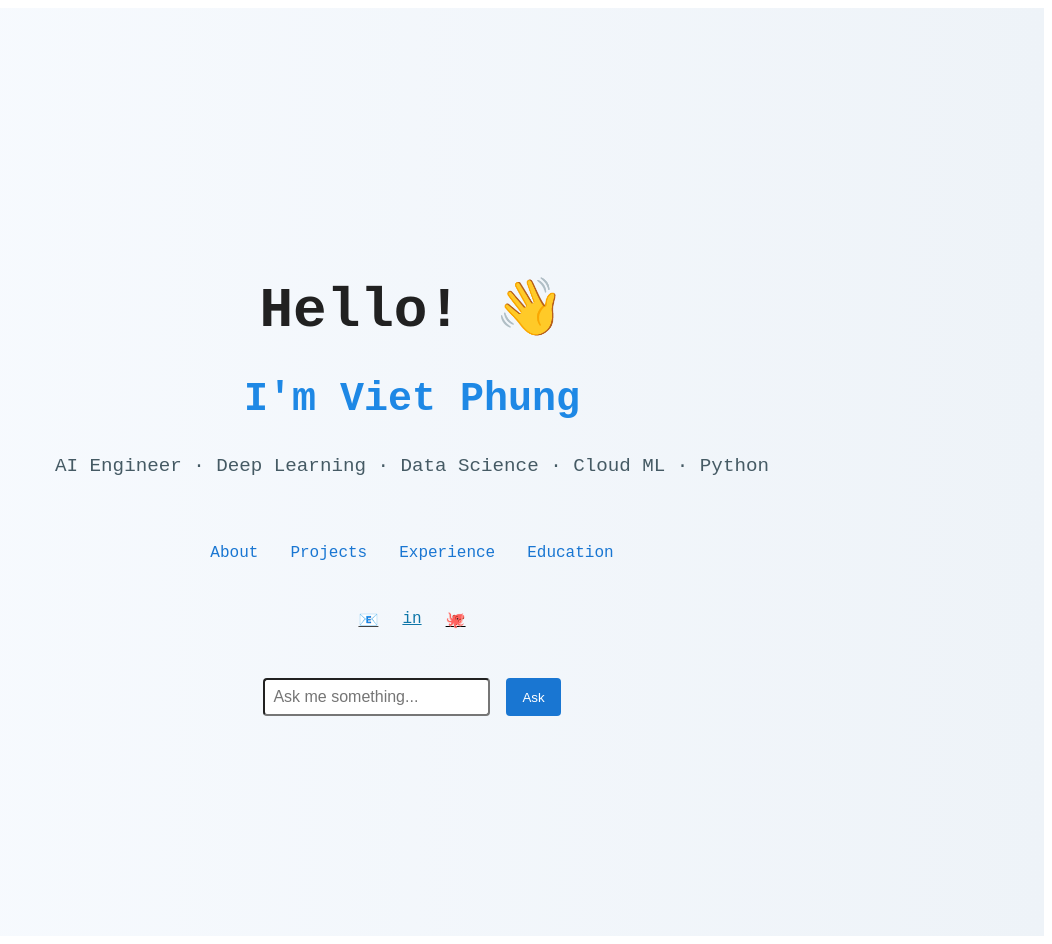
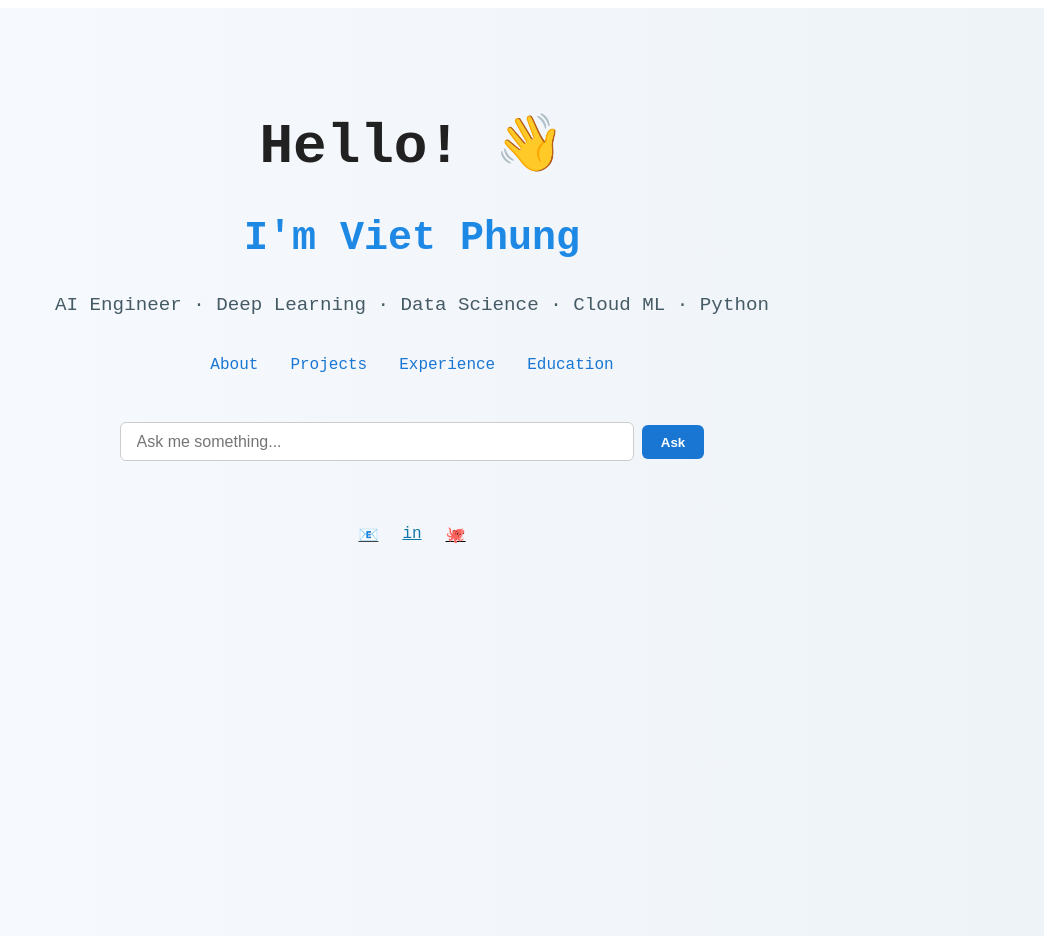
Before and after one commit to quocvietphung/portfolio_vite_react, a React (Vite) app: page / in a window 1280 px wide. Shown: the whole page, without its empty margins (228-1280 px from the left). Built offline with nearby package versions, Linux system fonts and the light colour scheme.

Commit message:
add typewriter effect and improve about me section in App component

```diff
--- a/src/App.jsx
+++ b/src/App.jsx
@@ -1,8 +1,36 @@
-import React, { useState, useEffect } from 'react'
+import React, { useState, useRef } from 'react';
+
+function Typewriter({ text, speed = 50 }) {
+  const [displayed, setDisplayed] = React.useState("");
+  React.useEffect(() => {
+    let index = 0;
+    const interval = setInterval(() => {
+      setDisplayed((prev) => prev + text[index]);
+      index++;
+      if (index === text.length) clearInterval(interval);
+    }, speed);
+    return () => clearInterval(interval);
+  }, [text, speed]);
+  return <span>{displayed}</span>;
+}
 
 export default function App() {
   const [input, setInput] = useState("");
   const [showAboutMe, setShowAboutMe] = useState(false);
+  const aboutRef = useRef(null);
+
+  const handleAsk = () => {
+    const normalized = input.trim().toLowerCase();
+    if (normalized === "about me" || normalized === "who are you") {
+      setInput("Who are you");
+      setShowAboutMe(true);
+      setTimeout(() => {
+        if (aboutRef.current) {
+          aboutRef.current.scrollIntoView({ behavior: "smooth" });
+        }
+      }, 100);
+    }
+  };
 
   return (
     <main
@@ -10,134 +38,106 @@ export default function App() {
         fontFamily: "'Fira Code', monospace",
         background: "linear-gradient(to right, #f8fbff, #eef3f8)",
         minHeight: "100vh",
-        display: "flex",
-        flexDirection: "column",
-        justifyContent: "center",
-        alignItems: "center",
-        textAlign: "center",
         padding: "4rem 1rem",
-        transition: "all 0.5s ease-in-out"
+        transition: "all 0.5s ease-in-out",
+        textAlign: "center"
       }}
     >
-      <section>
-        <h1
-          style={{
-            fontSize: "3.5rem",
-            fontWeight: "900",
-            marginBottom: "0.5rem",
-            color: "#212121",
-            animation: "fadeIn 1s ease-out"
+      <header>
+        <h1 style={{ fontSize: "3.5rem", fontWeight: "900", color: "#212121" }}>
+          Hello! 👋
+        </h1>
+        <h2 style={{ fontSize: "2.5rem", fontWeight: "700", color: "#1e88e5" }}>
+          I'm Viet Phung
+        </h2>
+        <p style={{ fontSize: "1.2rem", marginTop: "1rem", color: "#455a64" }}>
+          AI Engineer · Deep Learning · Data Science · Cloud ML · Python
+        </p>
+      </header>
+
+      <nav style={{ display: "flex", justifyContent: "center", gap: "2rem", marginTop: "2.5rem" }}>
+        <a
+          href="#about"
+          style={{ textDecoration: "none", color: "#1976d2" }}
+          onClick={(e) => {
+            e.preventDefault();
+            setInput("Who are you");
+            setShowAboutMe(true);
+            setTimeout(() => {
+              if (aboutRef.current) {
+                aboutRef.current.scrollIntoView({ behavior: "smooth" });
+              }
+            }, 100);
           }}
         >
-          Hello! 👋
-        </h1>
-        <h2
-          style={{
-            fontSize: "2.5rem",
-            fontWeight: "700",
-            color: "#1e88e5",
-            animation: "fadeInUp 1.2s ease-out"
-          }}
-        >
-          I'm Viet Phung
-        </h2>
-        <p
-          style={{
-            fontSize: "1.2rem",
-            marginTop: "1rem",
-            color: "#455a64",
-            animation: "fadeIn 1.5s ease-in-out"
-          }}
-        >
-          AI Engineer · Deep Learning · Data Science · Cloud ML · Python
-        </p>
-      </section>
-
-      <nav
-        style={{
-          display: "flex",
-          gap: "2rem",
-          marginTop: "3rem",
-          fontSize: "1rem",
-          fontWeight: "500",
-          animation: "fadeIn 2s ease-in-out"
-        }}
-      >
-        <a href="#about" style={{ textDecoration: "none", color: "#1976d2" }}>
           About
         </a>
-        <a href="#projects" style={{ textDecoration: "none", color: "#1976d2" }}>
-          Projects
-        </a>
-        <a href="#experience" style={{ textDecoration: "none", color: "#1976d2" }}>
-          Experience
-        </a>
-        <a href="#education" style={{ textDecoration: "none", color: "#1976d2" }}>
-          Education
-        </a>
+        <a href="#projects" style={{ textDecoration: "none", color: "#1976d2" }}>Projects</a>
+        <a href="#experience" style={{ textDecoration: "none", color: "#1976d2" }}>Experience</a>
+        <a href="#education" style={{ textDecoration: "none", color: "#1976d2" }}>Education</a>
       </nav>
 
       {showAboutMe && (
         <section
+          ref={aboutRef}
           style={{
             marginTop: "3rem",
             backgroundColor: "#f1f8e9",
             padding: "2rem",
             borderRadius: "16px",
             maxWidth: "720px",
+            marginLeft: "auto",
+            marginRight: "auto",
             boxShadow: "0 4px 12px rgba(0,0,0,0.05)"
           }}
         >
           <h2 style={{ color: "#33691e", marginBottom: "1rem" }}>👤 About Me</h2>
-          <p><strong>Who are you?</strong> — I'm Viet Phung, an AI Engineer driven by curiosity and a love for solving complex problems with scalable ML solutions.</p>
+          <p>
+            <strong>Who are you?</strong> —{" "}
+            <Typewriter text="I'm Viet Phung, an AI Engineer driven by curiosity and a love for solving complex problems with scalable ML solutions." />
+          </p>
+          <p>👇 You can ask me more below!</p>
         </section>
       )}
 
-      <div
-        style={{
-          marginTop: "3rem",
-          display: "flex",
-          gap: "1.5rem",
-          justifyContent: "center"
-        }}
-      >
-        <a href="mailto:quocvietphung1993@gmail.com" style={{ color: "#424242" }}>
-          📧
-        </a>
-        <a href="https://linkedin.com/in/vietphung" target="_blank" style={{ color: "#0e76a8" }}>
-          in
-        </a>
-        <a href="https://github.com/vietphung" target="_blank" style={{ color: "#000000" }}>
-          🐙
-        </a>
-      </div>
-
-      <div style={{ marginTop: "3rem", display: "flex", gap: "1rem" }}>
+      <div style={{ marginTop: "3rem" }}>
         <input
           type="text"
           placeholder="Ask me something..."
           value={input}
           onChange={(e) => setInput(e.target.value)}
-          style={{ padding: "0.5rem", fontSize: "1rem", borderRadius: "4px" }}
+          onKeyDown={(e) => e.key === "Enter" && handleAsk()}
+          style={{
+            padding: "0.6rem 1rem",
+            fontSize: "1rem",
+            width: "60%",
+            maxWidth: "480px",
+            border: "1px solid #ccc",
+            borderRadius: "6px",
+            marginRight: "0.5rem"
+          }}
         />
         <button
-          onClick={() => {
-            if (input.trim().toLowerCase() === "who are you") {
-              setShowAboutMe(true);
-            }
-          }}
+          onClick={handleAsk}
           style={{
             backgroundColor: "#1976d2",
             color: "#fff",
             border: "none",
-            padding: "0.5rem 1rem",
-            borderRadius: "4px",
+            padding: "0.6rem 1.2rem",
+            borderRadius: "6px",
+            fontWeight: "bold",
             cursor: "pointer"
           }}
         >
           Ask
         </button>
       </div>
+
+      <footer style={{ marginTop: "4rem", display: "flex", gap: "1.5rem", justifyContent: "center" }}>
+        <a href="mailto:quocvietphung1993@gmail.com" style={{ color: "#424242" }}>📧</a>
+        <a href="https://linkedin.com/in/vietphung" target="_blank" style={{ color: "#0e76a8" }}>in</a>
+        <a href="https://github.com/vietphung" target="_blank" style={{ color: "#000000" }}>🐙</a>
+      </footer>
     </main>
-  )
+  );
 }
```
